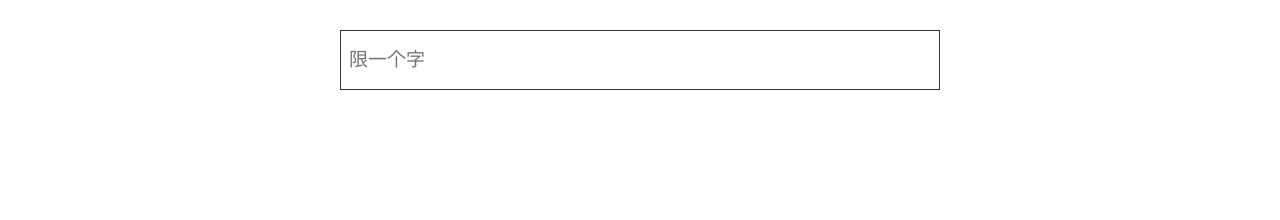
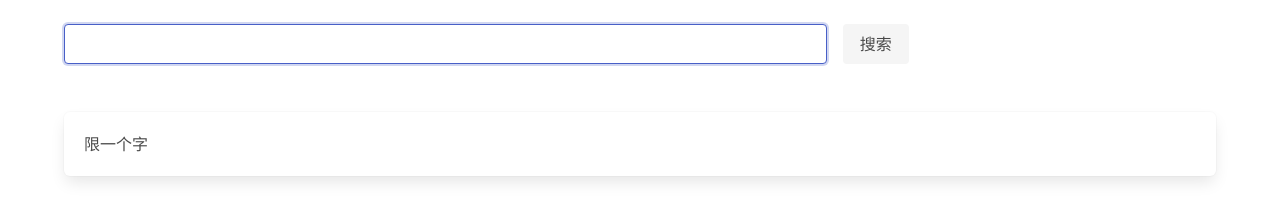
Before and after one commit to 10kink/bh, a plain HTML site: page index.html in a window 1280 px wide. Drawn offline with nearby package versions, Linux system fonts and the light colour scheme; a web font is replaced by a local one.

Commit message:
Add files via upload

```diff
--- a/index.html
+++ b/index.html
@@ -1,92 +1,33 @@
 <!DOCTYPE html>
-<html lang="en">
+<html lang="zh">
 
 <head>
     <meta charset="UTF-8">
     <meta name="viewport" content="width=device-width, initial-scale=1.0">
-    <title>一粒笔画</title>
-    <style>
-        .main {
-            max-width: 90vw;
-            width: 600px;
-            margin: 30px auto;
-
-            font-family: Arial, Helvetica, sans-serif;
-        }
-
-        .inputhere {
-            min-width: 290px;
-            border: 1px solid #363636;
-            margin: 9px auto;
-            display: grid;
-            grid-template-columns: 1fr 44px;
-        }
-
-        input {
-            /* max-width: 80%;
-            width: 550px; */
-            height: 44px;
-            border: 0;
-            font-size: 19px;
-            padding: 7px 8px 7px 8px;
-            margin: 0;
-        }
-
-		button:focus,
-        input:focus {
-            outline: 0;
-        }
-
-        button {
-            /* width: 10%; */
-            background-color: #fff;
-            border: 0;
-            font-size: 20px;
-        }
-
-        #outputhere {
-            text-align: center;
-            font-size: 19px;
-            word-wrap: break-word;
-        }
-
-        .iconfont {
-            font-family: "iconfont";
-            font-size: 25px;
-            font-style: normal;
-        }
-
-        @font-face {
-            font-family: 'iconfont';
-            /* project id 1984431 */
-            src: url('https://at.alicdn.com/t/font_1984431_drl679buakt.eot');
-            src: url('https://at.alicdn.com/t/font_1984431_drl679buakt.eot?#iefix') format('embedded-opentype'),
-                url('https://at.alicdn.com/t/font_1984431_drl679buakt.woff2') format('woff2'),
-                url('https://at.alicdn.com/t/font_1984431_drl679buakt.woff') format('woff'),
-                url('https://at.alicdn.com/t/font_1984431_drl679buakt.ttf') format('truetype'),
-                url('https://at.alicdn.com/t/font_1984431_drl679buakt.svg#iconfont') format('svg');
-        }
-    </style>
+    <title>汉字笔画</title>
+    <link rel="stylesheet" href="https://cdn.jsdelivr.net/npm/bulma@0.9.1/css/bulma.min.css">
 </head>
 
 <body>
-    <div class="main">
-        <div class="inputhere">
-            <input id="inputchar" placeholder="限一个字" autofocus><button onclick="search()"><i class="iconfont">&#xe671;</i></button>
+
+    <br>
+    <div class="container">
+        <div class="columns is-mobile is-2 is-variable is-centered ">
+            <span class="column is-8"> <input id="inputchar" class="input" autofocus></span>
+            <span class="column"> <button class=" button is-light" onclick="search()">搜索</button></span>
         </div>
         <br>
-        <p id="outputhere"></p>
+        <p class="outputhere block box">限一个字</p>
     </div>
-    <script src="https://cdn.jsdelivr.net/gh/10kink/bh/data_v2.js"></script>
+
+
+    <script src="https://cdn.jsdelivr.net/gh/ccccpress/bh/data_v2.js"></script>
     <script>
-
         function search() {
             let one = document.getElementById('inputchar').value
             let two = bh(myMap.get(one))
-            document.getElementById('outputhere').innerHTML = two
-            console.log(two)
+            document.getElementsByClassName('outputhere')[0].innerHTML = two
         }
-
         function bh(str) {
             let out = ''
             for (i = 0; i < str.length; i++) {
@@ -102,7 +43,6 @@
                     case '5': out += "ㄥ"
                         break
                 }
-                //   if(i==9||) out +="<br >";
             }
             return out;
         }
```
